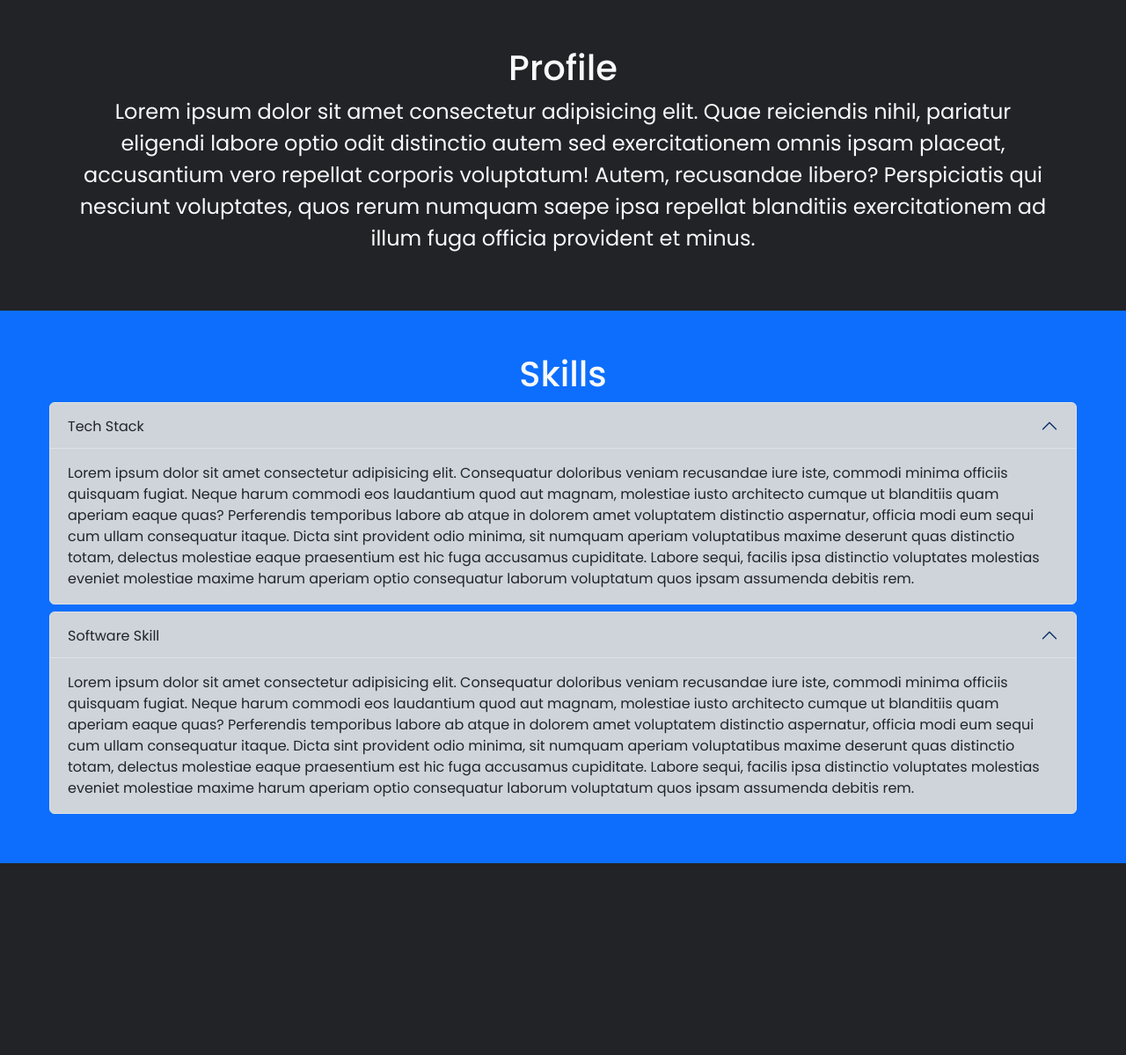
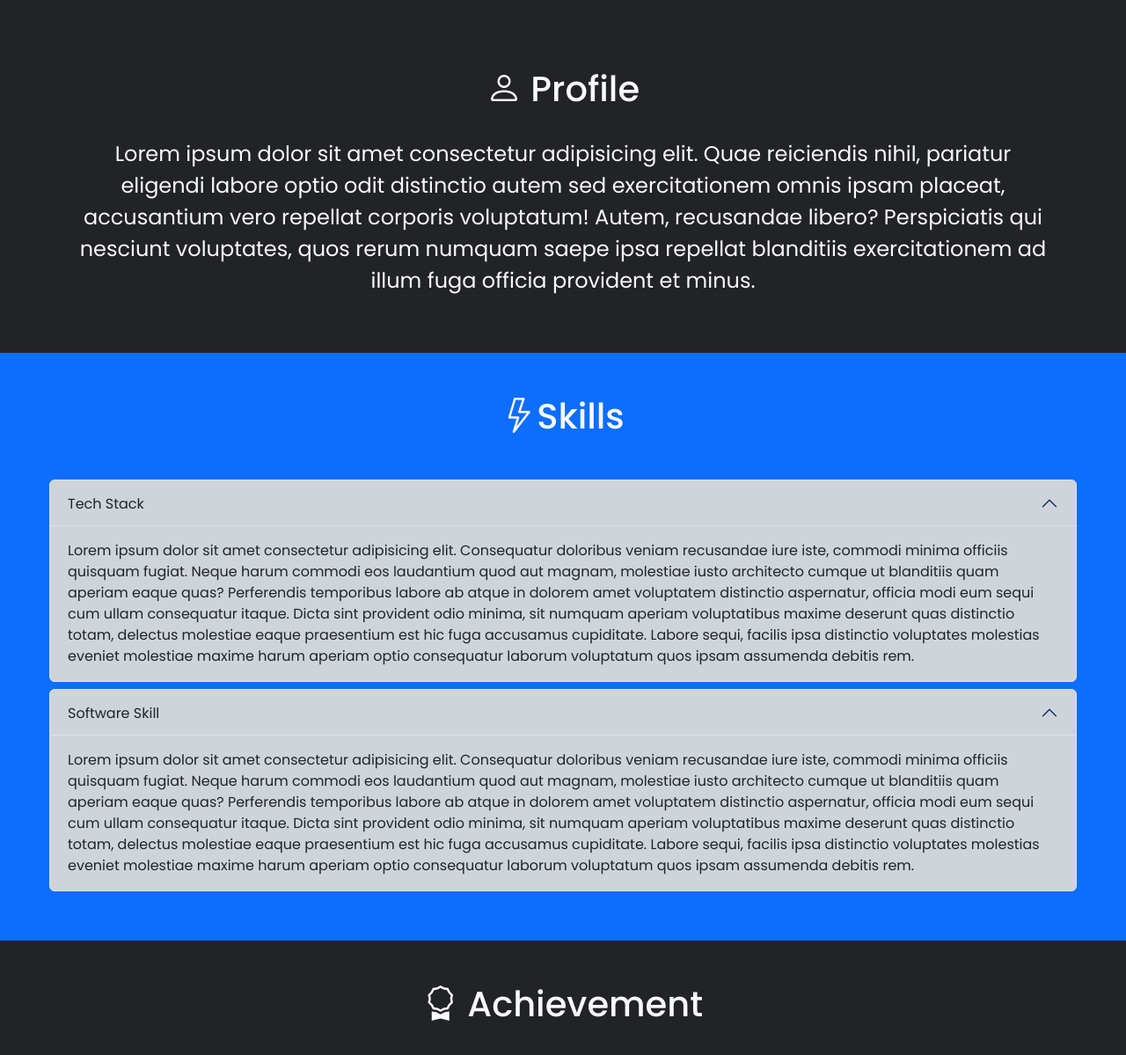
Before and after one commit to emowbaik/Portofolio_emow, a plain HTML site: page index.html in a window 1280 px wide. Shown: the part 837-2036 px from the top of the page at 88% size. Before the commit the page ends 1818 px from the top, so only its background shows below. Drawn offline with nearby package versions, Linux system fonts and the light colour scheme.

Commit message:
fix bugs

```diff
--- a/index.html
+++ b/index.html
@@ -89,8 +89,8 @@
     <!-- Profile -->
     <section id="profile">
       <div class="container text-center pb-5">
-        <div class="row">
-          <div class="col"><h1>Profile</h1></div>
+        <div class="row m-4">
+          <div class="col"><h1><i class="bi bi-person"></i> Profile</h1></div>
         </div>
         <div class="row">
           <div class="col fs-4"><p>Lorem ipsum dolor sit amet consectetur adipisicing elit. Quae reiciendis nihil, pariatur eligendi labore optio odit distinctio autem sed exercitationem omnis ipsam placeat, accusantium vero repellat corporis voluptatum! Autem, recusandae libero? Perspiciatis qui nesciunt voluptates, quos rerum numquam saepe ipsa repellat blanditiis exercitationem ad illum fuga officia provident et minus.</p></div>
@@ -102,8 +102,8 @@
     <!-- skill -->
     <section id="skill">
       <div class="container-fluid p-5 bg-primary">
-        <div class="text-center">
-          <h1>Skills</h1>
+        <div class="text-center mb-5">
+          <h1><i class="bi bi-lightning"></i>Skills</h1>
         </div>
         <div class="accordion" id="accordionExample">
           <div class="accordion-item bg-dark-subtle text-dark m-2">
@@ -137,6 +137,16 @@
     </section>
     <!-- skill end -->
 
+    <!-- Achievement -->
+    <section id="Achievement">
+        <div class="container text-center">
+          <div class="row m-5">
+            <div class="col"><h1><i class="bi bi-award"></i> Achievement</h1></div>
+          </div>
+        </div>
+    </section>
+    <!-- Achievement end -->
+
     <!-- footer -->
     <script
       src="https://cdn.jsdelivr.net/npm/bootstrap@5.3.0/dist/js/bootstrap.bundle.min.js"
```
